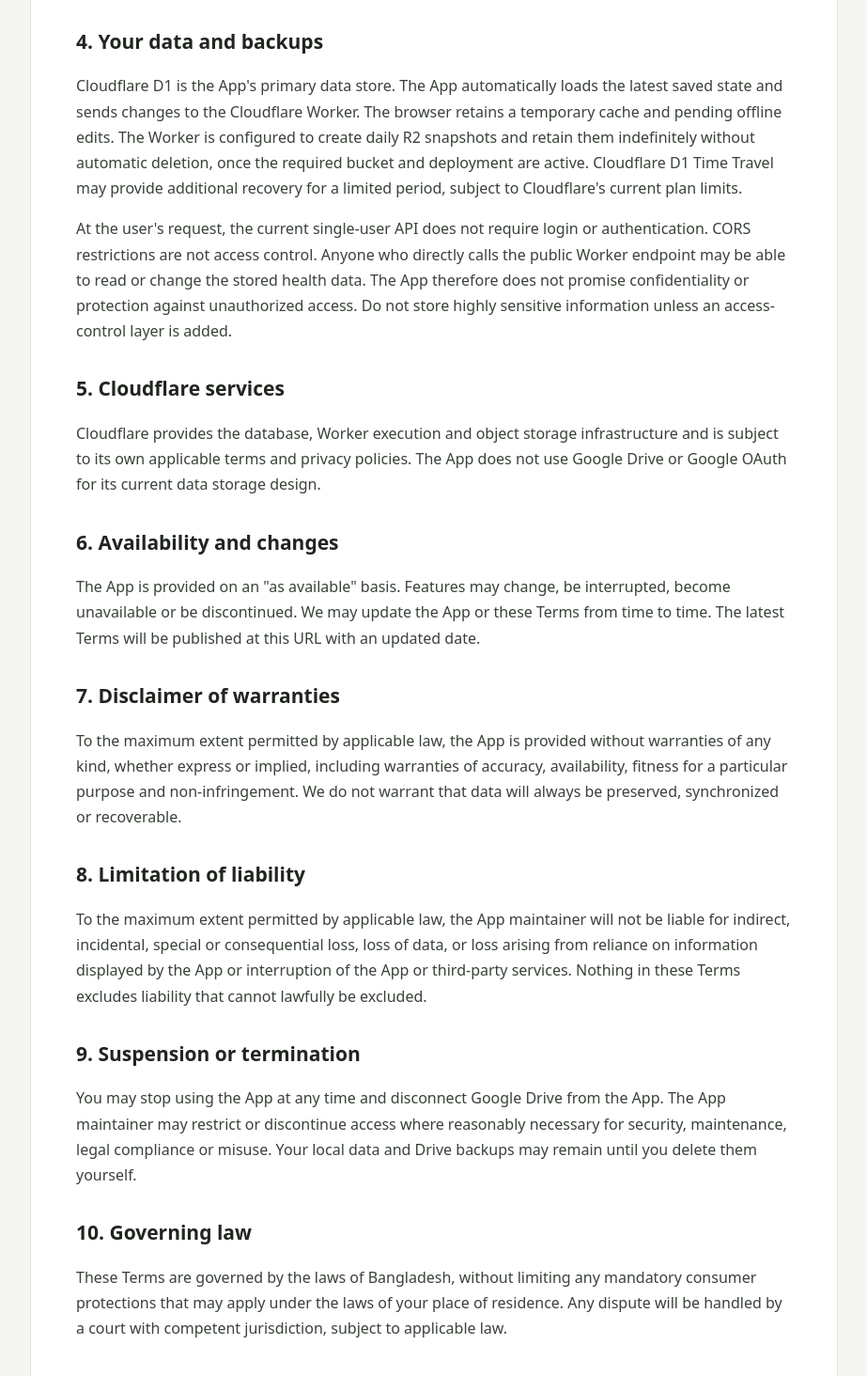
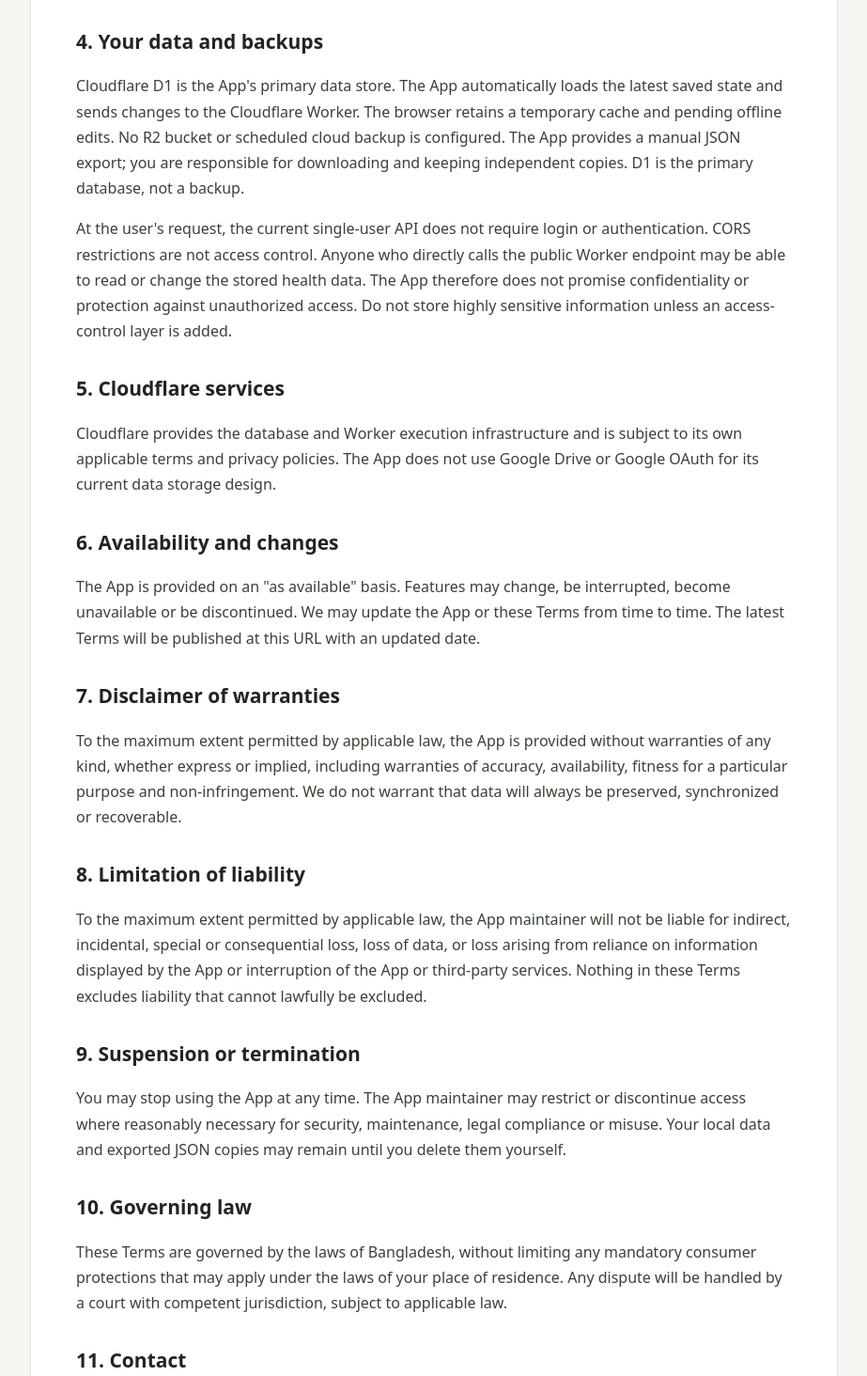
Before and after one commit to Shahariarshanto/Fitness-tracker, a plain HTML site: page terms-of-service.html in a window 1280 px wide. Shown: the part 1167-2631 px from the top of the page at 94% size, without its empty margins (178-1101 px from the left). Drawn offline with Linux system fonts and the light colour scheme.

Commit message:
Update terms for D1-only free storage

```diff
--- a/terms-of-service.html
+++ b/terms-of-service.html
@@ -32,10 +32,10 @@ header{background:#20251f;color:#fff;padding:24px max(20px,calc((100% - 900px)/2
 <li>For urgent symptoms or a medical emergency, contact local emergency services or seek immediate medical care.</li>
 </ul>
 <h2>4. Your data and backups</h2>
-<p>Cloudflare D1 is the App's primary data store. The App automatically loads the latest saved state and sends changes to the Cloudflare Worker. The browser retains a temporary cache and pending offline edits. The Worker is configured to create daily R2 snapshots and retain them indefinitely without automatic deletion, once the required bucket and deployment are active. Cloudflare D1 Time Travel may provide additional recovery for a limited period, subject to Cloudflare's current plan limits.</p>
+<p>Cloudflare D1 is the App's primary data store. The App automatically loads the latest saved state and sends changes to the Cloudflare Worker. The browser retains a temporary cache and pending offline edits. No R2 bucket or scheduled cloud backup is configured. The App provides a manual JSON export; you are responsible for downloading and keeping independent copies. D1 is the primary database, not a backup.</p>
 <p>At the user's request, the current single-user API does not require login or authentication. CORS restrictions are not access control. Anyone who directly calls the public Worker endpoint may be able to read or change the stored health data. The App therefore does not promise confidentiality or protection against unauthorized access. Do not store highly sensitive information unless an access-control layer is added.</p>
 <h2>5. Cloudflare services</h2>
-<p>Cloudflare provides the database, Worker execution and object storage infrastructure and is subject to its own applicable terms and privacy policies. The App does not use Google Drive or Google OAuth for its current data storage design.</p>
+<p>Cloudflare provides the database and Worker execution infrastructure and is subject to its own applicable terms and privacy policies. The App does not use Google Drive or Google OAuth for its current data storage design.</p>
 <h2>6. Availability and changes</h2>
 <p>The App is provided on an "as available" basis. Features may change, be interrupted, become unavailable or be discontinued. We may update the App or these Terms from time to time. The latest Terms will be published at this URL with an updated date.</p>
 <h2>7. Disclaimer of warranties</h2>
@@ -43,7 +43,7 @@ header{background:#20251f;color:#fff;padding:24px max(20px,calc((100% - 900px)/2
 <h2>8. Limitation of liability</h2>
 <p>To the maximum extent permitted by applicable law, the App maintainer will not be liable for indirect, incidental, special or consequential loss, loss of data, or loss arising from reliance on information displayed by the App or interruption of the App or third-party services. Nothing in these Terms excludes liability that cannot lawfully be excluded.</p>
 <h2>9. Suspension or termination</h2>
-<p>You may stop using the App at any time and disconnect Google Drive from the App. The App maintainer may restrict or discontinue access where reasonably necessary for security, maintenance, legal compliance or misuse. Your local data and Drive backups may remain until you delete them yourself.</p>
+<p>You may stop using the App at any time. The App maintainer may restrict or discontinue access where reasonably necessary for security, maintenance, legal compliance or misuse. Your local data and exported JSON copies may remain until you delete them yourself.</p>
 <h2>10. Governing law</h2>
 <p>These Terms are governed by the laws of Bangladesh, without limiting any mandatory consumer protections that may apply under the laws of your place of residence. Any dispute will be handled by a court with competent jurisdiction, subject to applicable law.</p>
 <h2>11. Contact</h2>
```
